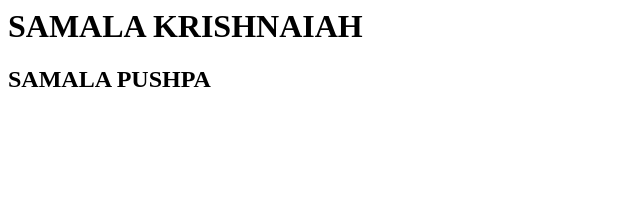
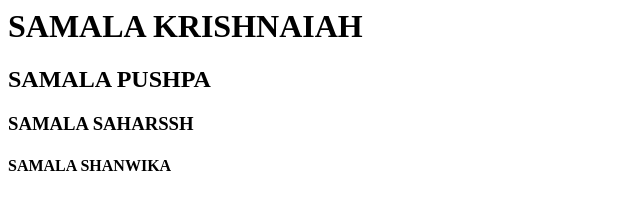
Before and after one commit to kishoresamalacloud/webserver, a plain HTML site: page index.html in a window 1280 px wide. Shown: the whole page, without its empty margins (0-640 px from the left). Drawn offline with Linux system fonts and the light colour scheme.

Commit message:
Update index.html

```diff
--- a/index.html
+++ b/index.html
@@ -1,2 +1,4 @@
 <h1> SAMALA KRISHNAIAH </h1>
 <h2> SAMALA PUSHPA </h2>
+<h3> SAMALA SAHARSSH </h3>
+<h4> SAMALA SHANWIKA </h4>
```
